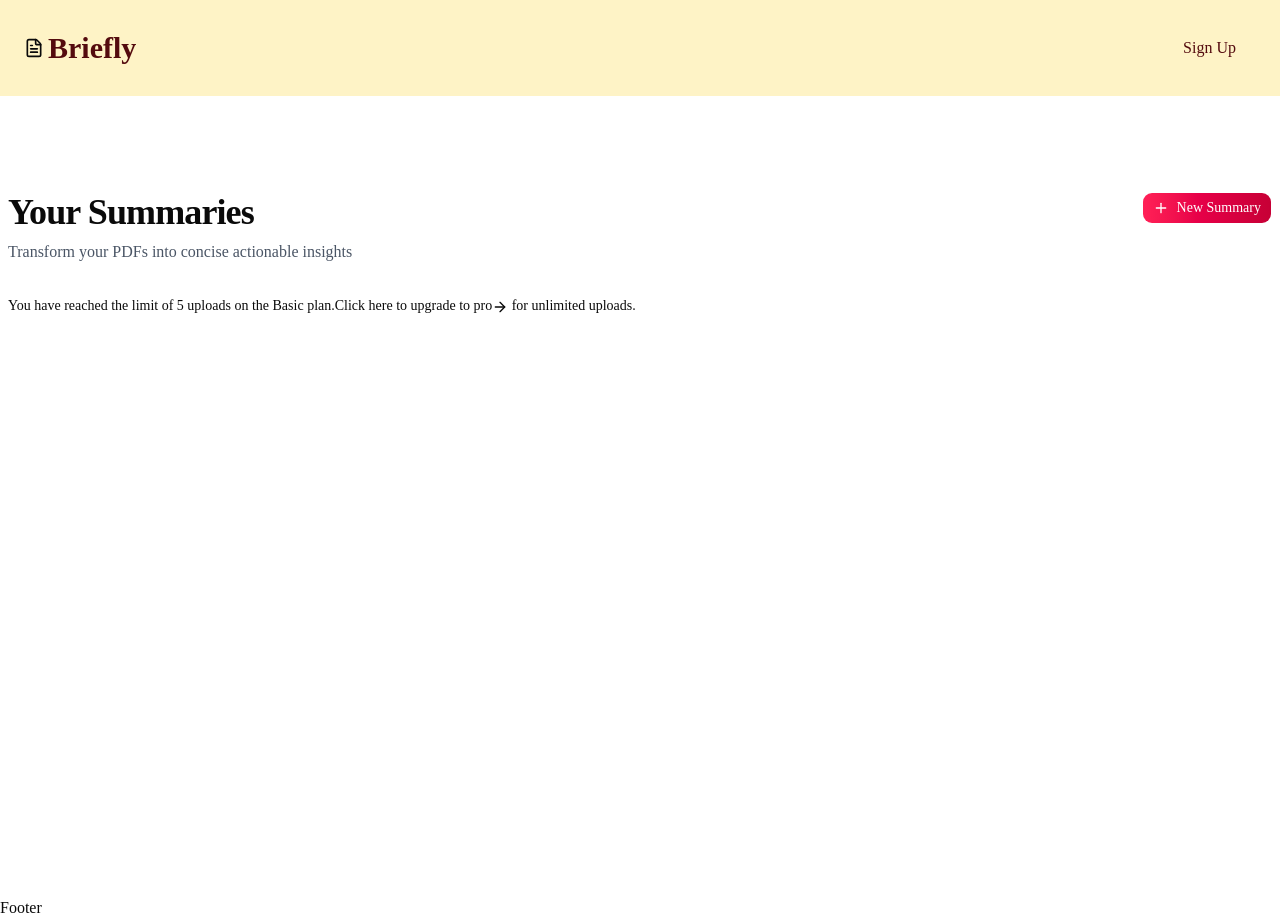
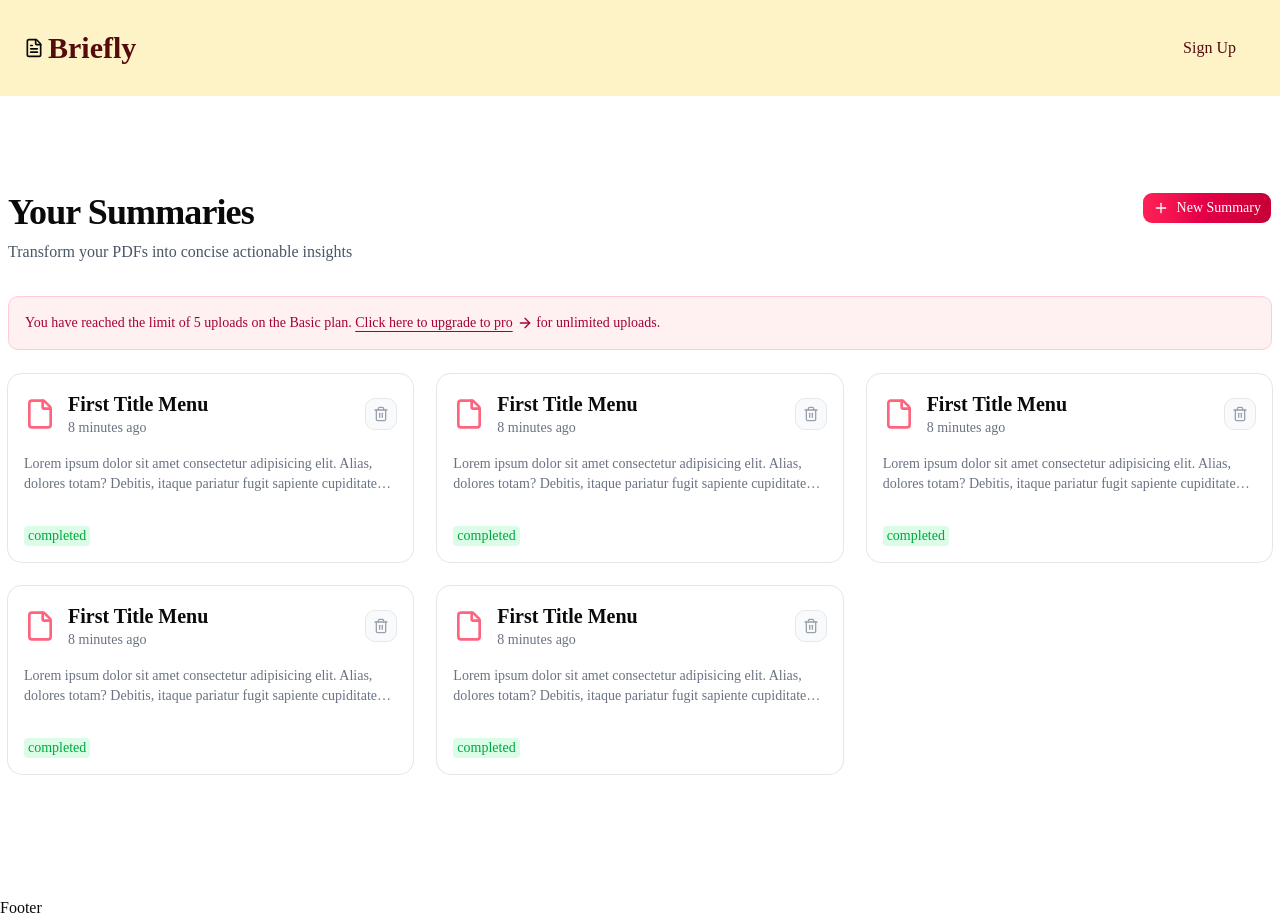
Before and after one commit to saranawaz11/Briefly, a Next.js app: page /dashboard in a window 1280 px wide. Built offline with nearby package versions, Linux system fonts and the light colour scheme; no server answers.

Commit message:
summary page

```diff
--- a/app/(authentication)/dashboard/page.tsx
+++ b/app/(authentication)/dashboard/page.tsx
@@ -1,3 +1,4 @@
+import SummaryCard from '@/app/components/summaries/SummaryCard'
 import { Button } from '@/components/ui/button'
 import { ArrowRight, Plus } from 'lucide-react'
 import Link from 'next/link'
@@ -24,16 +25,23 @@
                         </div>
                     </div>
 
-                    <div>
-                        <div>
+                    <div className='mb-6'>
+                        <div className='bg-rose-50 border border-rose-200 rounded-lg p-4 text-rose-800'>
                             <p className='text-sm'>
-                                You have reached the limit of 5 uploads on the Basic plan.
-                                <Link href={'/#pricing'}>
-                                    Click here to upgrade to pro
-                                    <ArrowRight className='h-4 w-4 inline-block'/> for unlimited uploads.
+                                You have reached the limit of 5 uploads on the Basic plan.{' '}
+                                <Link href={'/#pricing'} className='text-rose-800 underline font-medium underline-offset-4 inline-flex items-center'>
+                                    {' '}Click here to upgrade to pro
+                                    <ArrowRight className='h-4 w-4 inline-block ml-1' />
                                 </Link>
+                                {' '}for unlimited uploads.
                             </p>
                         </div>
+                    </div>
+
+                    <div className='grid grid-cols-1 gap-6 md:grid-cols-2 lg:grid-cols-3 sm:px-0'>
+                        {[...Array(5)].map((_, index) => (
+                            <SummaryCard key={index} />
+                        ))}
                     </div>
                 </div>
             </div>
--- /dev/null
+++ b/app/components/summaries/DeleteButton.tsx
@@ -0,0 +1,13 @@
+import { Button } from '@/components/ui/button'
+import { Trash2 } from 'lucide-react'
+import React from 'react'
+
+export default function DeleteButton() {
+  return (
+    <div>
+        <Button variant={'ghost'} size={'icon'} className='text-gray-400 bg-gray-50 border border-gray-200 hover:bg-rose-500'>
+            <Trash2 className='w-4 h-4'/>
+        </Button>
+    </div>
+  )
+}
--- /dev/null
+++ b/app/components/summaries/SummaryCard.tsx
@@ -0,0 +1,29 @@
+import { Card } from '@/components/ui/card'
+import { Delete, File } from 'lucide-react'
+import Link from 'next/link'
+import React from 'react'
+import DeleteButton from './DeleteButton'
+
+export default function SummaryCard() {
+    return (
+        <div className=''>
+            <Card className=' p-4'>
+                <div className='grid grid-cols-[auto_1fr_auto] items-center'>
+                    <File className='h-8 w-8 text-rose-400' />
+                    <div className='flex flex-col justify-start px-3'>
+                        <Link href={`summaries/summary.id`} className='text-xl font-bold capitalize'>First title menu</Link>
+                        <p className='text-gray-500'>8 minutes ago</p>
+                    </div>
+                    <DeleteButton/>
+                </div>
+
+                <div>
+                    <p className='line-clamp-2 text-gray-500 mb-4'>Lorem ipsum dolor sit amet consectetur adipisicing elit. Alias, dolores totam? Debitis, itaque pariatur fugit sapiente cupiditate exercitationem. Saepe illo quam reiciendis! Pariatur perspiciatis laudantium rerum corporis minus, porro earum.</p>
+                </div>
+                <p className='bg-green-100 text-green-600 w-fit px-1 rounded'>
+                    completed
+                </p>
+            </Card>
+        </div>
+    )
+}
--- /dev/null
+++ b/components/ui/card.tsx
@@ -0,0 +1,103 @@
+import * as React from "react"
+
+import { cn } from "@/lib/utils"
+
+function Card({
+  className,
+  size = "default",
+  ...props
+}: React.ComponentProps<"div"> & { size?: "default" | "sm" }) {
+  return (
+    <div
+      data-slot="card"
+      data-size={size}
+      className={cn(
+        "group/card flex flex-col gap-4 overflow-hidden rounded-xl bg-card py-4 text-sm text-card-foreground ring-1 ring-foreground/10 has-data-[slot=card-footer]:pb-0 has-[>img:first-child]:pt-0 data-[size=sm]:gap-3 data-[size=sm]:py-3 data-[size=sm]:has-data-[slot=card-footer]:pb-0 *:[img:first-child]:rounded-t-xl *:[img:last-child]:rounded-b-xl",
+        className
+      )}
+      {...props}
+    />
+  )
+}
+
+function CardHeader({ className, ...props }: React.ComponentProps<"div">) {
+  return (
+    <div
+      data-slot="card-header"
+      className={cn(
+        "group/card-header @container/card-header grid auto-rows-min items-start gap-1 rounded-t-xl px-4 group-data-[size=sm]/card:px-3 has-data-[slot=card-action]:grid-cols-[1fr_auto] has-data-[slot=card-description]:grid-rows-[auto_auto] [.border-b]:pb-4 group-data-[size=sm]/card:[.border-b]:pb-3",
+        className
+      )}
+      {...props}
+    />
+  )
+}
+
+function CardTitle({ className, ...props }: React.ComponentProps<"div">) {
+  return (
+    <div
+      data-slot="card-title"
+      className={cn(
+        "font-heading text-base leading-snug font-medium group-data-[size=sm]/card:text-sm",
+        className
+      )}
+      {...props}
+    />
+  )
+}
+
+function CardDescription({ className, ...props }: React.ComponentProps<"div">) {
+  return (
+    <div
+      data-slot="card-description"
+      className={cn("text-sm text-muted-foreground", className)}
+      {...props}
+    />
+  )
+}
+
+function CardAction({ className, ...props }: React.ComponentProps<"div">) {
+  return (
+    <div
+      data-slot="card-action"
+      className={cn(
+        "col-start-2 row-span-2 row-start-1 self-start justify-self-end",
+        className
+      )}
+      {...props}
+    />
+  )
+}
+
+function CardContent({ className, ...props }: React.ComponentProps<"div">) {
+  return (
+    <div
+      data-slot="card-content"
+      className={cn("px-4 group-data-[size=sm]/card:px-3", className)}
+      {...props}
+    />
+  )
+}
+
+function CardFooter({ className, ...props }: React.ComponentProps<"div">) {
+  return (
+    <div
+      data-slot="card-footer"
+      className={cn(
+        "flex items-center rounded-b-xl border-t bg-muted/50 p-4 group-data-[size=sm]/card:p-3",
+        className
+      )}
+      {...props}
+    />
+  )
+}
+
+export {
+  Card,
+  CardHeader,
+  CardFooter,
+  CardTitle,
+  CardAction,
+  CardDescription,
+  CardContent,
+}
```
